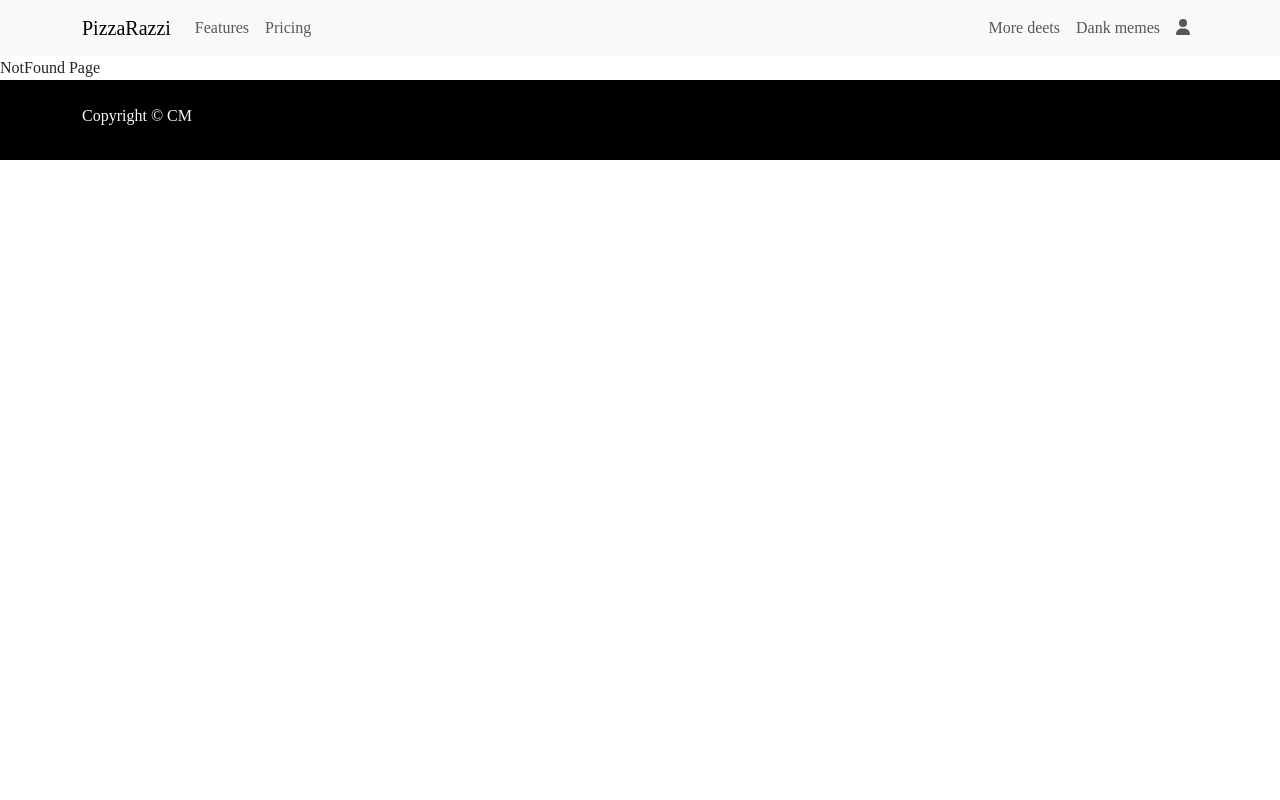
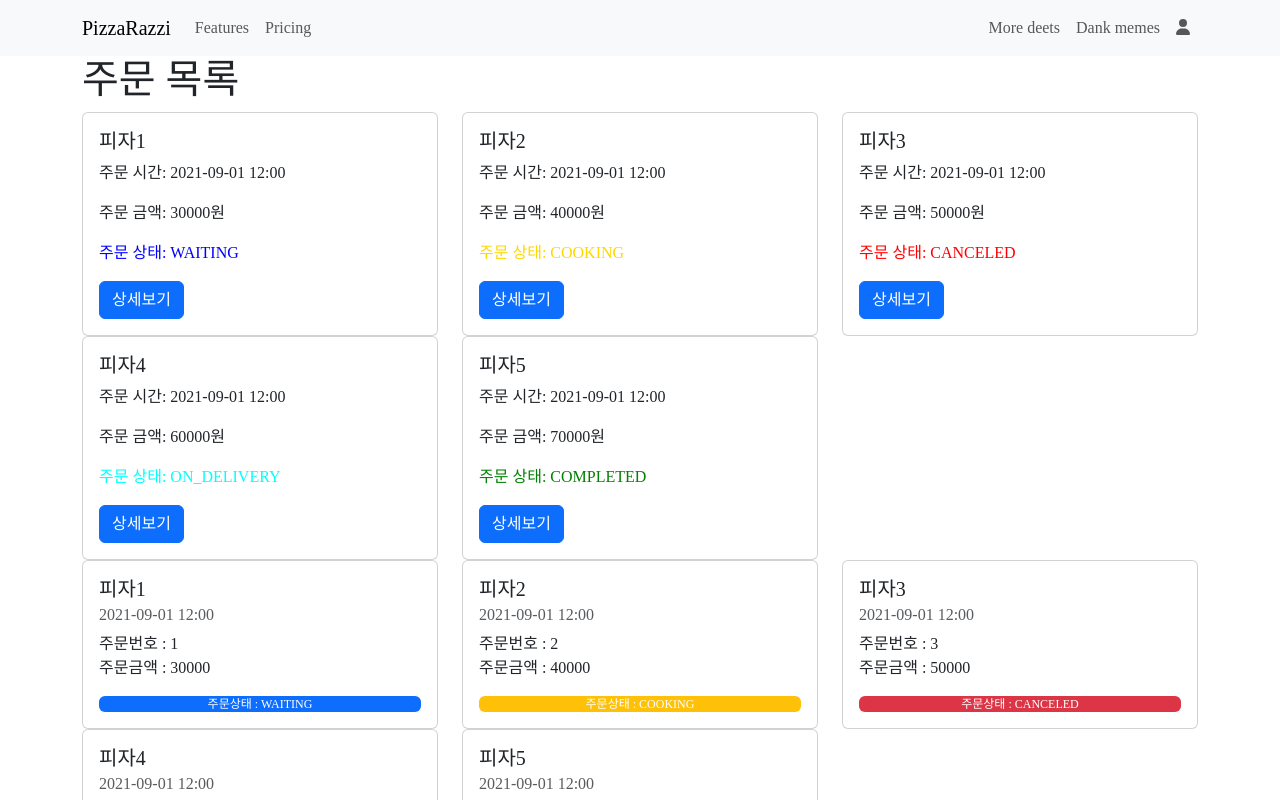
Before and after one commit to cjfals9626/Delicious_Pizza_Front, a React (Create React App) app: page /order/list in a window 1280 px wide. Shown: the top 800 px of the page. Built offline with nearby package versions, Linux system fonts and the light colour scheme; a web font is replaced by a local one.

Commit message:
주문 목록

```diff
--- a/src/App.js
+++ b/src/App.js
@@ -9,7 +9,7 @@ function App() {
   return (
 
      <Layout>
-      <div className="App">
+      <div className="App" >
         {content}
       </div>
     </Layout>
--- a/src/components/pages/auth/Signup.js
+++ b/src/components/pages/auth/Signup.js
@@ -1,30 +1,18 @@
 import React, { useState, useRef } from "react";
-import { Form, Button, Container, ProgressBar, Row, Col, Card, Modal  } from "react-bootstrap";
-import DaumPostcode from "react-daum-postcode";
-
+import { Form, Button, Container, Row, Col, Card } from "react-bootstrap";
 
 
 
 const SignUp = () => {
-    const [step, setStep] = useState(1);
     const [email, setEmail] = useState("");
     const [password, setPassword] = useState("");
     const [nickName, setNickName] = useState("");
 
-    const [showModal, setShowModal] = useState(false);
-    const [selectedAddress, setSelectedAddress] = useState("");
-    const [selectedZoneCode, setSelectedZoneCode] = useState("");
-    const [detailAddress, setDetailAddress] = useState("");
 
     const nickNameRef = useRef(null);
     const emailRef = useRef(null);
     const passwordRef = useRef(null);
-    const detailAddressRef = useRef(null);
 
-    const steps = [
-        { number: 1, title: "Step 1: Email & Password" },
-        { number: 2, title: "Step 2: Address" },
-    ];
 
     const handleSubmitStep1 = () => {
         // 단계 1 검증
@@ -36,25 +24,10 @@ const SignUp = () => {
             return;
         }
 
-        // 다음 단계로 진행
-        handleNextStep();
-    };
-
-    const handleSubmitStep2 = () => {
-        // 단계 2 검증
-        if (!selectedAddress || !selectedZoneCode) {
-            alert("주소를 선택하세요.");
-            return;
-        }
-        if (!detailAddress) {
-            detailAddressRef.current.focus();
-            alert("상세 주소를 입력하세요.");
-            return;
-        }
-
         // 제출
         submitData();
     };
+
 
     const submitData = () => {
         // 이 함수에서는 서버로 회원가입 정보를 전송
@@ -62,23 +35,6 @@ const SignUp = () => {
         // 여기서 서버로 데이터를 전송하거나 다음 단계로 이동
     };
 
-    const handleNextStep = () => {
-        setStep(step + 1);
-    };
-
-    const handlePrevStep = () => {
-        setStep(step - 1);
-    };
-
-    const handlePostcodeComplete = (data) => {
-        setSelectedAddress(data.address);
-        setSelectedZoneCode(data.zonecode);
-        setShowModal(false);
-    };
-
-    const toggleModal = () => {
-        setShowModal(!showModal);
-    };
 
     return (
         <Container className="vh-100 align-content-center">
@@ -86,12 +42,8 @@ const SignUp = () => {
                 <Col xs={1} md={3}></Col>
                 <Col xs={10} md={6}>
                     <Card body style={{ marginTop: "1rem", borderRadius: "10px" }}>
-                        <ProgressBar now={(step / steps.length) * 100} label={`Step ${step}`} />
                         <h1>회원가입</h1>
-                        <p>{steps[step - 1].title}</p>
                         <Form>
-                            {step === 1 && (
-                                <>
                                     <Form.Group controlId="formBasicNickName">
                                         <Form.Label>닉네임</Form.Label>
                                         <Form.Control
@@ -126,52 +78,6 @@ const SignUp = () => {
                                     <Button variant="success" onClick={handleSubmitStep1}>
                                         다음
                                     </Button>
-                                </>
-                            )}
-                            {step === 2 && (
-                                <>
-                                    <Form.Group controlId="formBasicAddress">
-                                        <Form.Label>주소</Form.Label>
-                                        <div className="d-flex">
-                                            <Form.Control
-                                                type="text"
-                                                placeholder="Enter address"
-                                                value={selectedAddress}
-                                                readOnly
-                                                onClick={toggleModal}
-                                            />
-                                            <Button variant="primary" onClick={toggleModal}>
-                                                주소 찾기
-                                            </Button>
-                                        </div>
-                                    </Form.Group>
-                                    <Form.Group controlId="formBasicStreetAddress">
-                                        <Form.Label>우편번호</Form.Label>
-                                        <Form.Control
-                                            type="text"
-                                            placeholder="Street address"
-                                            value={selectedZoneCode}
-                                            readOnly
-                                        />
-                                    </Form.Group>
-                                    <Form.Group controlId="formBasicDetailAddress">
-                                        <Form.Label>상세 주소</Form.Label>
-                                        <Form.Control
-                                            type="text"
-                                            placeholder="Enter detail address"
-                                            value={detailAddress}
-                                            onChange={(e) => setDetailAddress(e.target.value)}
-                                            ref={detailAddressRef}
-                                        />
-                                    </Form.Group>
-                                    <Button variant="success" onClick={handleSubmitStep2}>
-                                        회원가입
-                                    </Button>
-                                    <Button variant="secondary" onClick={handlePrevStep}>
-                                        이전
-                                    </Button>
-                                </>
-                            )}
                         </Form>
 
                     </Card>
@@ -180,14 +86,6 @@ const SignUp = () => {
 
                 <Col xs={1} md={3}></Col>
             </Row>
-            <Modal show={showModal} onHide={toggleModal}>
-                <Modal.Header closeButton>
-                    <Modal.Title>주소 찾기</Modal.Title>
-                </Modal.Header>
-                <Modal.Body>
-                    <DaumPostcode onComplete={handlePostcodeComplete} />
-                </Modal.Body>
-            </Modal>
 
         </Container>
     );
--- a/src/components/pages/home/index.js
+++ b/src/components/pages/home/index.js
@@ -7,7 +7,6 @@ import Col from 'react-bootstrap/Col';
 import homeStyle from "../../../assets/scss/home/index.module.scss"
 import Box from '../../common/Box'
 import Button from 'react-bootstrap/Button';
-import { width } from '@fortawesome/free-brands-svg-icons/fa42Group';
 
 
 function Home() {
--- /dev/null
+++ b/src/components/pages/order/OrderList.js
@@ -0,0 +1,134 @@
+import { useState, useEffect } from "react";
+import { Form, Button, Container, ProgressBar, Row, Col, Card } from "react-bootstrap";
+
+
+const OrderList = () => {
+
+    const [orderList, setOrderList] = useState([]);
+
+    useEffect(() => {
+
+        setOrderList([
+            {
+                orderId: 1,
+                orderStatus: "WAITING",
+                totalPrice: 30000,
+                orderName: "피자1",
+                orderTime: "2021-09-01 12:00"
+            },
+            {
+                orderId: 2,
+                orderStatus: "COOKING",
+                totalPrice: 40000,
+                orderName: "피자2",
+                orderTime: "2021-09-01 12:00"
+            },
+            {
+                orderId: 3,
+                orderStatus: "CANCELED",
+                totalPrice: 50000,
+                orderName: "피자3",
+                orderTime: "2021-09-01 12:00"
+            },
+            {
+                orderId: 4,
+                orderStatus: "ON_DELIVERY",
+                totalPrice: 60000,
+                orderName: "피자4",
+                orderTime: "2021-09-01 12:00"
+            },
+            {
+                orderId: 5,
+                orderStatus: "COMPLETED",
+                totalPrice: 70000,
+                orderName: "피자5",
+                orderTime: "2021-09-01 12:00"
+            }
+
+        ]);
+
+        // fetch("http://localhost:3001/order")
+        //     .then((res) => res.json())
+        //     .then((data) => {
+        //         setOrderList(data);
+        //     });
+    }, []);
+
+    //상태별 상태 글자 색상 : WAITING(주문대기) - primary, COOKING(조리중) - warning, CANCELED(주문취소) - danger, ON_DELIVERY(배달중) - info, COMPLETED(배달완료) - success
+    const orderStatusColor = {
+        WAITING: "primary",
+        COOKING: "warning",
+        CANCELED: "danger",
+        ON_DELIVERY: "info",
+        COMPLETED: "success"
+    };
+    const orderStatusText = {
+        WAITING: "blue",
+        COOKING: "gold",
+        CANCELED: "red",
+        ON_DELIVERY: "cyan",
+        COMPLETED: "green"
+    };
+
+
+    return (
+        //새로로 나열
+        <>
+        <Container>
+            <Row>
+                <Col>
+                    <h1>주문 목록</h1>
+                </Col>
+            </Row>
+            <Row>
+                {orderList.map((order, index) => {
+                    return (
+                        <Col key={index} xs={12} md={6} lg={4}>
+                            <Card>
+                                <Card.Body>
+                                    <Card.Title>{order.orderName}</Card.Title>
+                                    <Card.Text>
+                                        주문 시간: {order.orderTime}
+                                    </Card.Text>
+                                    <Card.Text>
+                                        주문 금액: {order.totalPrice}원
+                                    </Card.Text>
+                                    <Card.Text style={{color: orderStatusText[order.orderStatus]}}>
+                                        주문 상태: {order.orderStatus}
+                                    </Card.Text>
+                                    <Button variant="primary">상세보기</Button>
+                                </Card.Body>
+                            </Card>
+                        </Col>
+                    );
+                })}
+            </Row>
+        </Container>
+        <Container>
+        <Row>
+            {orderList.map((order, index) => {
+                return (
+                    <Col key={index} xs={12} md={6} lg={4}>
+                        <Card>
+                            <Card.Body>
+                                <Card.Title>{order.orderName}</Card.Title>
+                                <Card.Subtitle className="mb-2 text-muted">{order.orderTime}</Card.Subtitle>
+                                <Card.Text>
+                                    주문번호 : {order.orderId}
+                                    <br />
+                                    주문금액 : {order.totalPrice}
+                                </Card.Text>
+                                <ProgressBar variant={orderStatusColor[order.orderStatus]} now={100} label={`주문상태 : ${order.orderStatus}`} />
+                            </Card.Body>
+                        </Card>
+                    </Col>
+                );
+            })}
+        </Row>
+    </Container>
+        </>
+
+    );
+}
+
+export default OrderList;
--- a/src/routes.js
+++ b/src/routes.js
@@ -4,6 +4,7 @@ import SignUp from "./components/pages/auth/Signup";
 import PizzaOrder from "./components/pages/order/PizzaOrder";
 import CheckPassword from "./components/pages/privateInfo/CheckPassword";
 import UpdateUserInfo from "./components/pages/privateInfo/UpdateUserInfo";
+import OrderList from "./components/pages/order/OrderList";
 import NotFound from "./components/pages/NotFound";
 
 export const routes = [
@@ -32,6 +33,10 @@ export const routes = [
         element: <UpdateUserInfo />,
     },
     {
+        path: "/order/list",
+        element: <OrderList />,
+    },
+    {
         path: "*",
         element: <NotFound />,
     },
```
Also changed, not shown: src/components/pages/order/index.js (deleted, +0 -21 lines).
